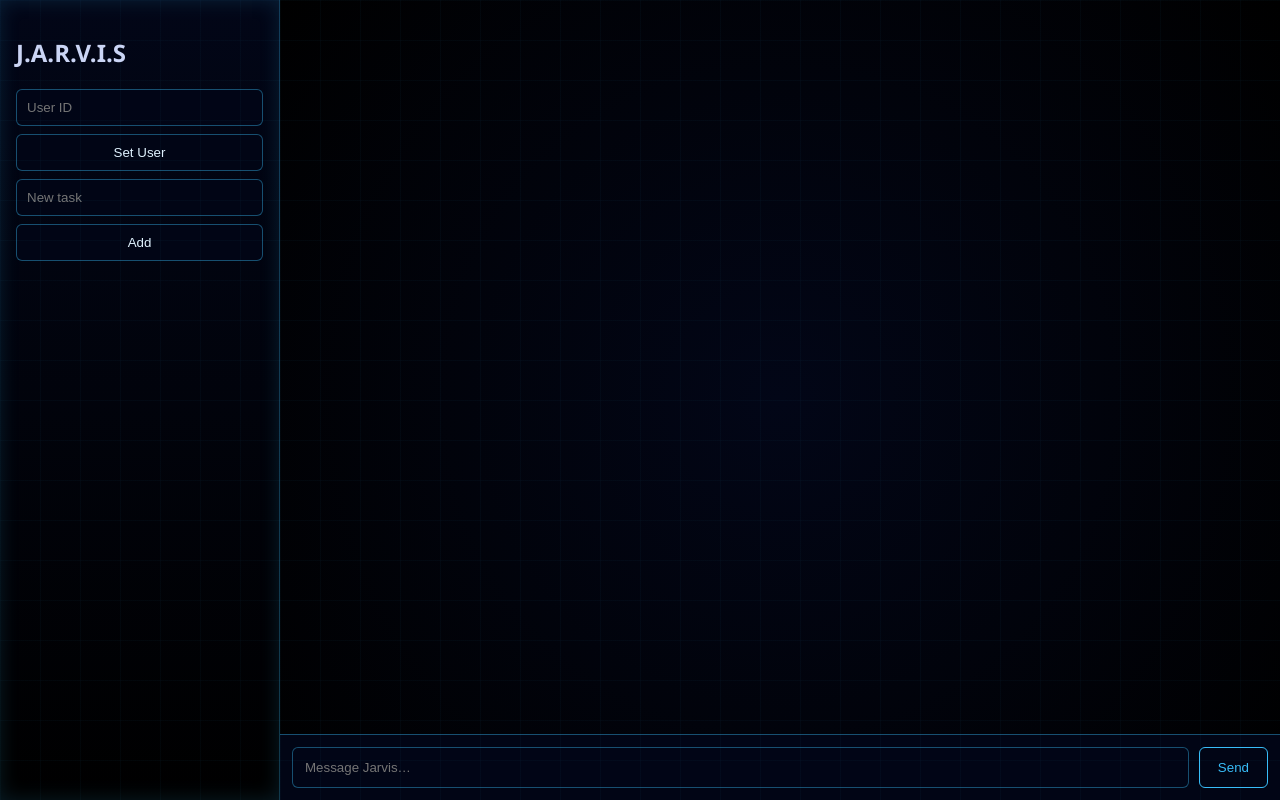
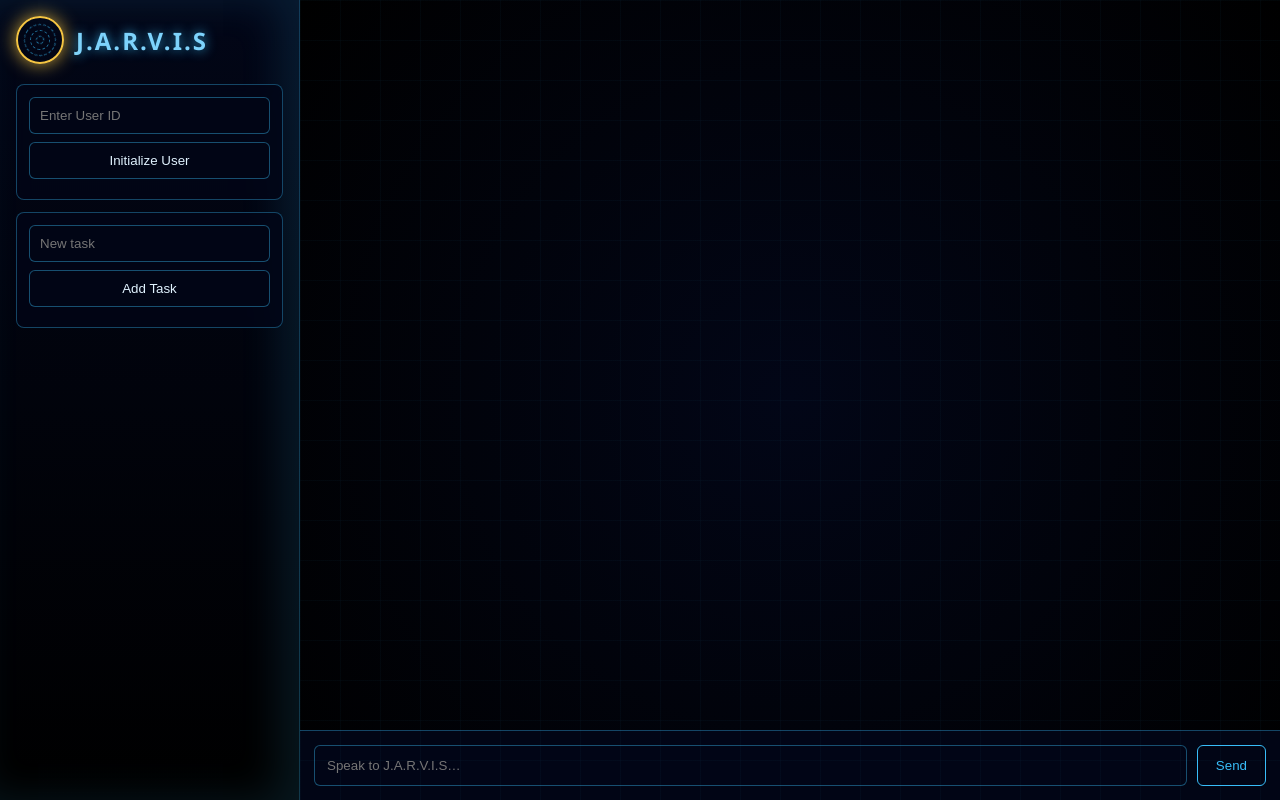
Before and after one commit to chitniskedar/J.A.R.V.I.S, a plain HTML site: page frontend/index.html in a window 1280 px wide. Drawn offline with Linux system fonts and the light colour scheme.

Commit message:
UI UPDATTTEEEE

```diff
--- a/frontend/index.html
+++ b/frontend/index.html
@@ -1,9 +1,9 @@
 <!DOCTYPE html>
 <html lang="en">
 <head>
-  <meta charset="UTF-8">
+  <meta charset="UTF-8" />
   <title>J.A.R.V.I.S</title>
-  <link rel="stylesheet" href="./styles.css">
+  <link rel="stylesheet" href="./styles.css" />
 </head>
 <body>
 
@@ -11,13 +11,26 @@
 
   <!-- SIDEBAR -->
   <aside class="sidebar">
-    <h2>J.A.R.V.I.S</h2>
 
-    <input id="userId" placeholder="User ID">
-    <button onclick="setUser()">Set User</button>
+    <!-- LOGO -->
+    <div class="logo">
+      <div class="arc-reactor">
+        <span></span><span></span><span></span>
+      </div>
+      <div class="logo-text">
+        <h2>J.A.R.V.I.S</h2>
+      </div>
+    </div>
 
-    <input id="taskTitle" placeholder="New task">
-    <button onclick="addTask()">Add</button>
+    <div class="panel">
+      <input id="userId" placeholder="Enter User ID">
+      <button class="btn-user" onclick="setUser()">Initialize User</button>
+    </div>
+
+    <div class="panel">
+      <input id="taskTitle" placeholder="New task">
+      <button class="btn-task" onclick="addTask()">Add Task</button>
+    </div>
 
     <ul id="taskList"></ul>
   </aside>
@@ -27,7 +40,7 @@
     <div id="chatBox" class="chat-box"></div>
 
     <div class="input-bar">
-      <input id="message" placeholder="Message Jarvis…">
+      <input id="message" placeholder="Speak to J.A.R.V.I.S…">
       <button onclick="sendMessage()">Send</button>
     </div>
   </main>
--- a/frontend/styles.css
+++ b/frontend/styles.css
@@ -1,3 +1,4 @@
+/* ===== RESET ===== */
 * {
   box-sizing: border-box;
 }
@@ -5,63 +6,120 @@
 body {
   margin: 0;
   background: radial-gradient(circle at top, #020617, #000);
-  color: #cbd5f5;
+  color: #e5f2ff;
   font-family: "Segoe UI", system-ui, sans-serif;
+  overflow: hidden;
 }
 
 /* ===== LAYOUT ===== */
-
 .layout {
   display: flex;
   height: 100vh;
 }
 
-/* ===== SIDEBAR (JARVIS CORE) ===== */
-
+/* ===== SIDEBAR ===== */
 .sidebar {
-  width: 280px;
+  width: 300px;
   background: linear-gradient(180deg, #020617, #000);
+  border-right: 1px solid rgba(56,189,248,0.3);
   padding: 16px;
-  border-right: 1px solid rgba(56, 189, 248, 0.3);
-  box-shadow: inset -0px 0px 20px rgba(56, 189, 248, 0.15);
   display: flex;
   flex-direction: column;
+  box-shadow: inset -20px 0 40px rgba(56,189,248,0.12);
 }
 
-.sidebar .title {
-  text-align: center;
-  font-size: 22px;
-  font-weight: 700;
+/* ===== LOGO ===== */
+.logo {
+  display: flex;
+  align-items: center;
+  gap: 12px;
+  margin-bottom: 20px;
+}
+
+.logo-text h2 {
+  margin: 0;
   letter-spacing: 2px;
-  color: #38bdf8;
-  margin-bottom: 18px;
-  text-shadow: 0 0 12px rgba(56,189,248,0.8);
+  color: #7dd3fc;
+  text-shadow: 0 0 12px rgba(56,189,248,0.9);
+}
+
+.logo-text small {
+  font-size: 10px;
+  opacity: 0.7;
+}
+
+/* ===== ARC REACTOR ===== */
+.arc-reactor {
+  width: 48px;
+  height: 48px;
+  border-radius: 50%;
+  position: relative;
+  border: 2px solid #f5c542;
+  box-shadow:
+    0 0 20px rgba(245,197,66,0.9),
+    inset 0 0 12px rgba(245,197,66,0.8);
+  animation: pulseGold 2.5s infinite ease-in-out;
+}
+
+.arc-reactor span {
+  position: absolute;
+  inset: 6px;
+  border-radius: 50%;
+  border: 1px dashed rgba(245,197,66,0.6);
+  animation: spin 6s linear infinite;
+}
+
+
+.arc-reactor span {
+  position: absolute;
+  inset: 6px;
+  border-radius: 50%;
+  border: 1px dashed rgba(56,189,248,0.6);
+  animation: spin 6s linear infinite;
+}
+
+.arc-reactor span:nth-child(2) {
+  inset: 12px;
+  animation-duration: 10s;
+}
+
+.arc-reactor span:nth-child(3) {
+  inset: 18px;
+  animation-duration: 14s;
+}
+
+/* ===== PANELS ===== */
+.panel {
+  margin-bottom: 12px;
+  padding: 12px;
+  background: rgba(2,6,23,0.8);
+  border: 1px solid rgba(56,189,248,0.35);
+  border-radius: 8px;
+  backdrop-filter: blur(6px);
 }
 
 .sidebar input,
 .sidebar button {
   width: 100%;
+  padding: 10px;
   margin-bottom: 8px;
-  padding: 10px;
-  background: rgba(2,6,23,0.9);
+  background: rgba(2,6,23,0.95);
   border: 1px solid rgba(56,189,248,0.4);
   color: #e0f2fe;
   border-radius: 6px;
-  outline: none;
 }
 
 .sidebar button {
   cursor: pointer;
-  transition: all 0.2s ease;
+  transition: 0.25s;
 }
 
 .sidebar button:hover {
-  background: rgba(56,189,248,0.15);
-  box-shadow: 0 0 10px rgba(56,189,248,0.5);
+  background: rgba(56,189,248,0.2);
+  box-shadow: 0 0 12px rgba(56,189,248,0.6);
 }
 
-/* ===== TASKS ===== */
-
+/* ===== TASK LIST ===== */
 #taskList {
   list-style: none;
   padding: 0;
@@ -70,40 +128,25 @@ body {
 }
 
 #taskList li {
-  padding: 8px;
+  display: flex;
+  align-items: center;
+  gap: 10px;
+  padding: 10px;
   margin-bottom: 6px;
   background: rgba(2,6,23,0.9);
-  border: 1px solid rgba(56,189,248,0.4);
+  border: 1px solid rgba(56,189,248,0.35);
   border-radius: 6px;
-  display: flex;
-  justify-content: space-between;
-  align-items: center;
-  color: #e0f2fe;
 }
 
-#taskList li button {
-  padding: 4px 8px;
-  font-size: 12px;
-  background: transparent;
-  border: 1px solid #38bdf8;
-  color: #38bdf8;
-}
-
-#taskList li button:hover {
-  background: #38bdf8;
-  color: black;
-}
-
-/* ===== CHAT AREA ===== */
-
+/* ===== CHAT ===== */
 .chat {
   flex: 1;
   display: flex;
   flex-direction: column;
+  position: relative;
   background: radial-gradient(circle at center, #020617, #000);
 }
 
-/* HUD GRID EFFECT */
 .chat::before {
   content: "";
   position: absolute;
@@ -116,74 +159,61 @@ body {
 }
 
 /* ===== CHAT BOX ===== */
-
 .chat-box {
   flex: 1;
-  padding: 20px;
+  padding: 24px;
   overflow-y: auto;
   display: flex;
   flex-direction: column;
-  position: relative;
 }
 
 /* ===== MESSAGES ===== */
-
 .message {
   max-width: 70%;
+  padding: 14px;
   margin-bottom: 14px;
-  padding: 14px;
   border-radius: 10px;
-  line-height: 1.5;
-  animation: fadeIn 0.2s ease-in;
+  animation: fadeIn 0.25s ease;
 }
 
-/* USER (RIGHT) */
 .user {
   align-self: flex-end;
-  margin-left: auto;
-  background: rgba(30,41,59,0.9);
+  background: rgba(30,41,59,0.95);
   border: 1px solid rgba(56,189,248,0.4);
-  box-shadow: 0 0 12px rgba(56,189,248,0.3);
-  text-align: right;
 }
 
-/* JARVIS (LEFT) */
 .jarvis {
   align-self: flex-start;
-  margin-right: auto;
   background: rgba(2,6,23,0.95);
   border-left: 3px solid #38bdf8;
   box-shadow: 0 0 18px rgba(56,189,248,0.6);
 }
 
-/* ===== INPUT BAR ===== */
-
+/* ===== INPUT ===== */
 .input-bar {
   display: flex;
-  padding: 12px;
-  border-top: 1px solid rgba(56,189,248,0.4);
+  padding: 14px;
+  border-top: 1px solid rgba(56,189,248,0.35);
   background: rgba(2,6,23,0.95);
 }
 
 .input-bar input {
   flex: 1;
   padding: 12px;
+  border-radius: 6px;
   background: rgba(2,6,23,0.9);
   border: 1px solid rgba(56,189,248,0.4);
   color: #e0f2fe;
-  border-radius: 6px;
-  outline: none;
 }
 
 .input-bar button {
   margin-left: 10px;
   padding: 12px 18px;
+  border: 1px solid #38bdf8;
   background: transparent;
-  border: 1px solid #38bdf8;
   color: #38bdf8;
   border-radius: 6px;
   cursor: pointer;
-  transition: all 0.2s;
 }
 
 .input-bar button:hover {
@@ -193,15 +223,50 @@ body {
 }
 
 /* ===== ANIMATIONS ===== */
+@keyframes spin {
+  from { transform: rotate(0deg); }
+  to { transform: rotate(360deg); }
+}
+
+@keyframes pulse {
+  0%, 100% { box-shadow: 0 0 18px rgba(56,189,248,0.8); }
+  50% { box-shadow: 0 0 30px rgba(56,189,248,1); }
+}
 
 @keyframes fadeIn {
-  from { opacity: 0; transform: translateY(4px); }
+  from { opacity: 0; transform: translateY(6px); }
   to { opacity: 1; transform: translateY(0); }
 }
 
+@keyframes pulseGold {
+  0%, 100% { box-shadow: 0 0 18px rgba(245,197,66,0.8); }
+  50% { box-shadow: 0 0 32px rgba(245,197,66,1); }
+}
+
 #taskList input[type="checkbox"] {
-  accent-color: #38bdf8; /* Iron Man blue */
-  width: 16px;
-  height: 16px;
-  cursor: pointer;
+  accent-color: #38bdf8;
 }
+
+/* ===== BUTTON VARIANTS ===== */
+
+/* USER BUTTON – CYAN */
+.btn-user {
+  border: 1px solid #38bdf8;
+  color: #38bdf8;
+}
+
+.btn-user:hover {
+  background: rgba(56,189,248,0.25);
+  box-shadow: 0 0 14px rgba(56,189,248,0.9);
+}
+
+/* TASK BUTTON – GREEN */
+.btn-task {
+  border: 1px solid #22c55e;
+  color: #22c55e;
+}
+
+.btn-task:hover {
+  background: rgba(34,197,94,0.25);
+  box-shadow: 0 0 14px rgba(34,197,94,0.9);
+}
```
